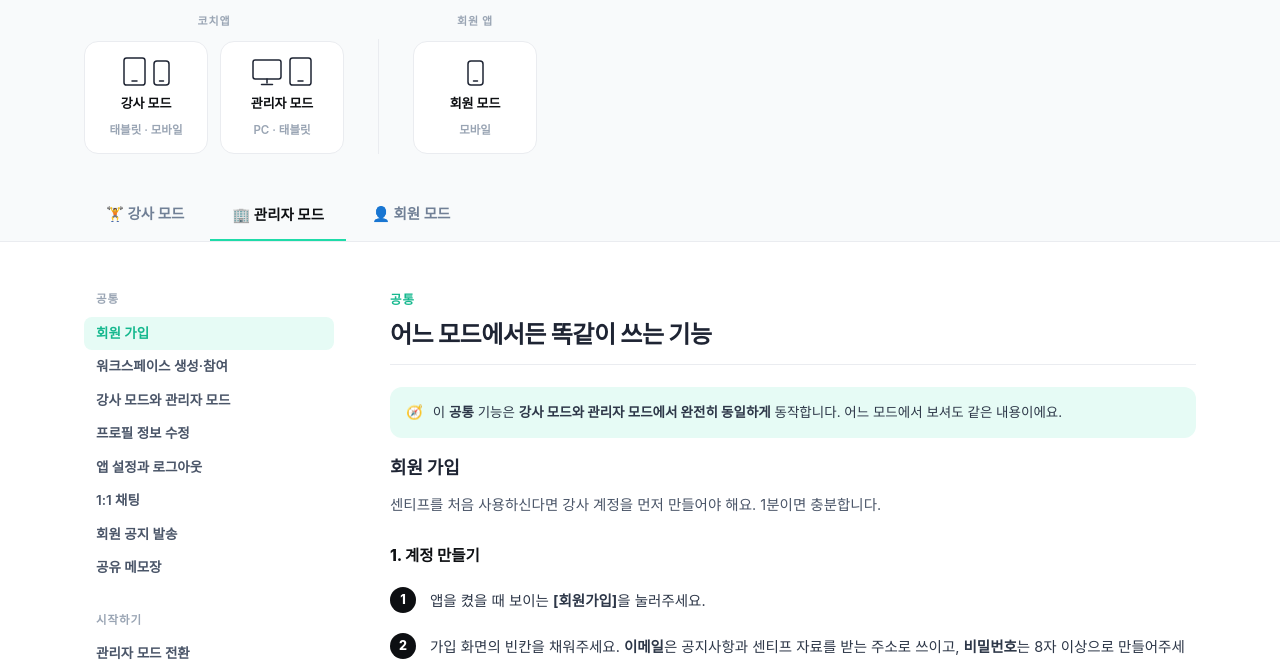
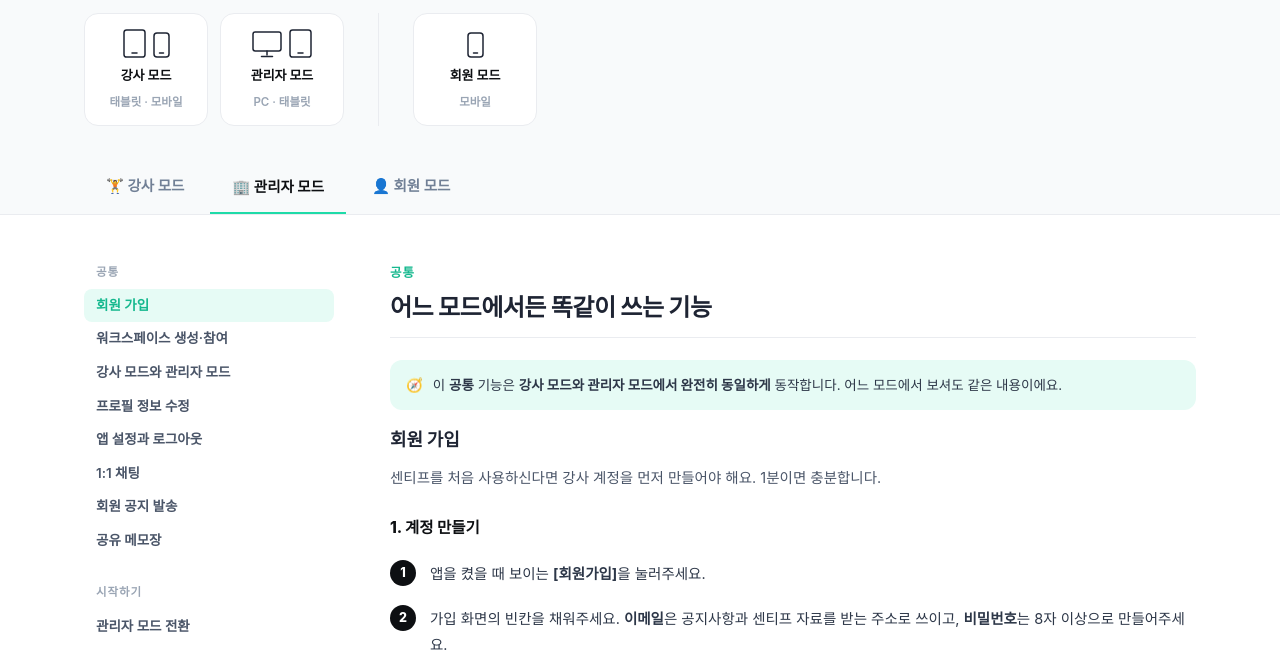
Before and after one commit to nononong247/ssentif-redesign, a plain HTML site: page guide-admin.html in a window 1280 px wide. Shown: the part 165-826 px from the top of the page. Drawn offline with Linux system fonts and the light colour scheme.

Commit message:
구조 스트립에서 앱 구분 라벨 제거
'코치앱' / '회원 앱' 텍스트를 삭제한다. 카드에 모드명과 지원 기기가
이미 적혀 있어 라벨 없이도 구분되고, 구분선만으로 두 제품이 갈린다.

- .gs-tag 마크업 및 CSS 규칙 제거
- 라벨이 빠지면서 어긋나던 구분선 상단 오프셋(margin-top:26px) 정리
- 3페이지 구조 블록 동일성 해시로 검증

Co-Authored-By: Claude Opus 4.8 <noreply@anthropic.com>

```diff
--- a/guide-admin.html
+++ b/guide-admin.html
@@ -29,11 +29,7 @@
   margin: 0 0 30px; padding: 6px 0;
   overflow-x: auto;
 }
-.gs-group { display: flex; flex-direction: column; gap: 10px; }
-.gs-tag {
-  font-size: 11px; font-weight: 900; letter-spacing: 0.08em; text-transform: uppercase;
-  color: var(--gray-400); text-align: center;
-}
+.gs-group { display: flex; }
 .gs-row { display: flex; gap: 12px; }
 .gs-card {
   display: flex; flex-direction: column; align-items: center; gap: 7px;
@@ -44,7 +40,7 @@
 .gs-devices svg { display: block; color: var(--gray-800); }
 .gs-name { font-size: 13px; font-weight: 800; color: var(--black); white-space: nowrap; }
 .gs-spec { font-size: 11.5px; font-weight: 600; color: var(--gray-400); white-space: nowrap; }
-.gs-divider { width: 1px; align-self: stretch; background: var(--border); margin-top: 26px; }
+.gs-divider { width: 1px; align-self: stretch; background: var(--border); }
 
 /* 모드 전환 탭 */
 .mode-tabs { display: flex; gap: 4px; }
@@ -181,7 +177,6 @@
     <h1>센티프 사용 가이드</h1>
     <div class="guide-structure">
       <div class="gs-group">
-        <div class="gs-tag">코치앱</div>
         <div class="gs-row">
           <div class="gs-card">
             <div class="gs-devices">
@@ -203,7 +198,6 @@
       </div>
       <div class="gs-divider"></div>
       <div class="gs-group">
-        <div class="gs-tag">회원 앱</div>
         <div class="gs-row">
           <div class="gs-card">
             <div class="gs-devices">
```
Also changed, not shown: guide-member.html (+2 -8 lines), guide.html (+2 -8 lines).
